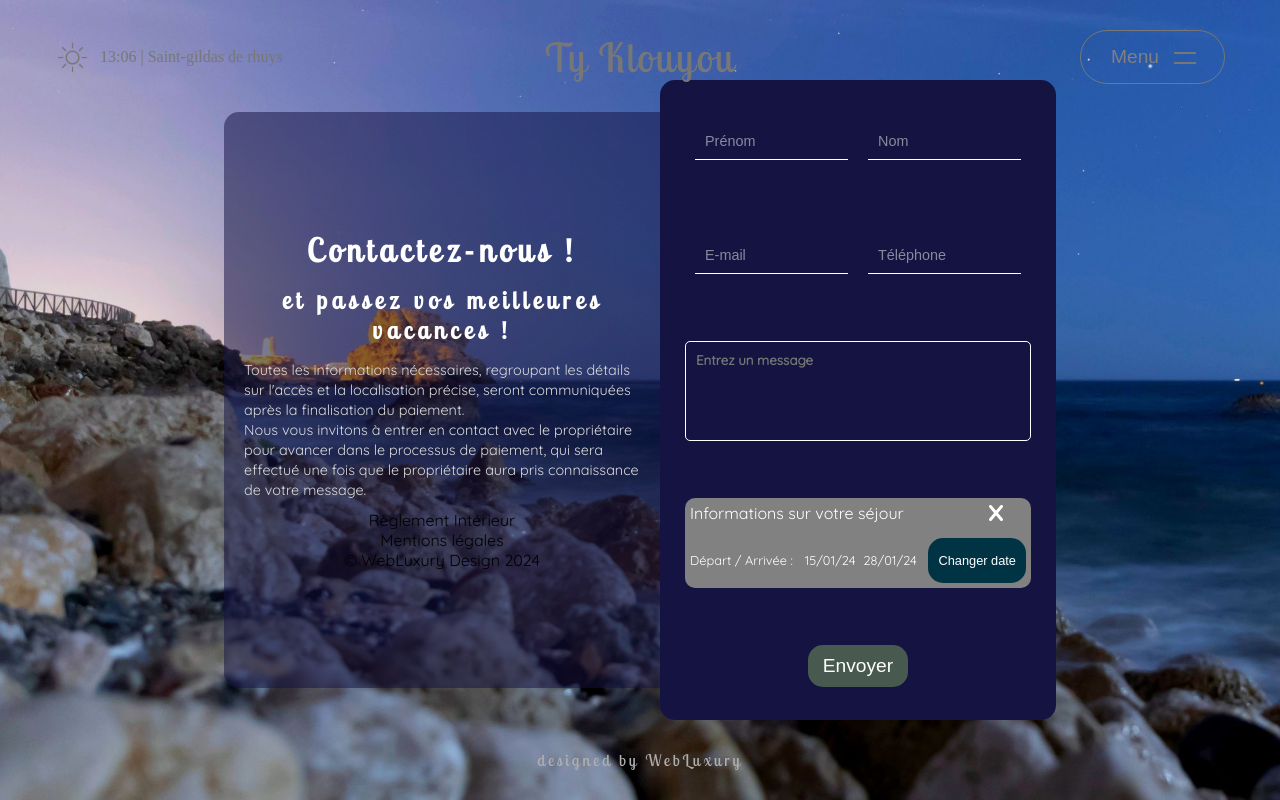
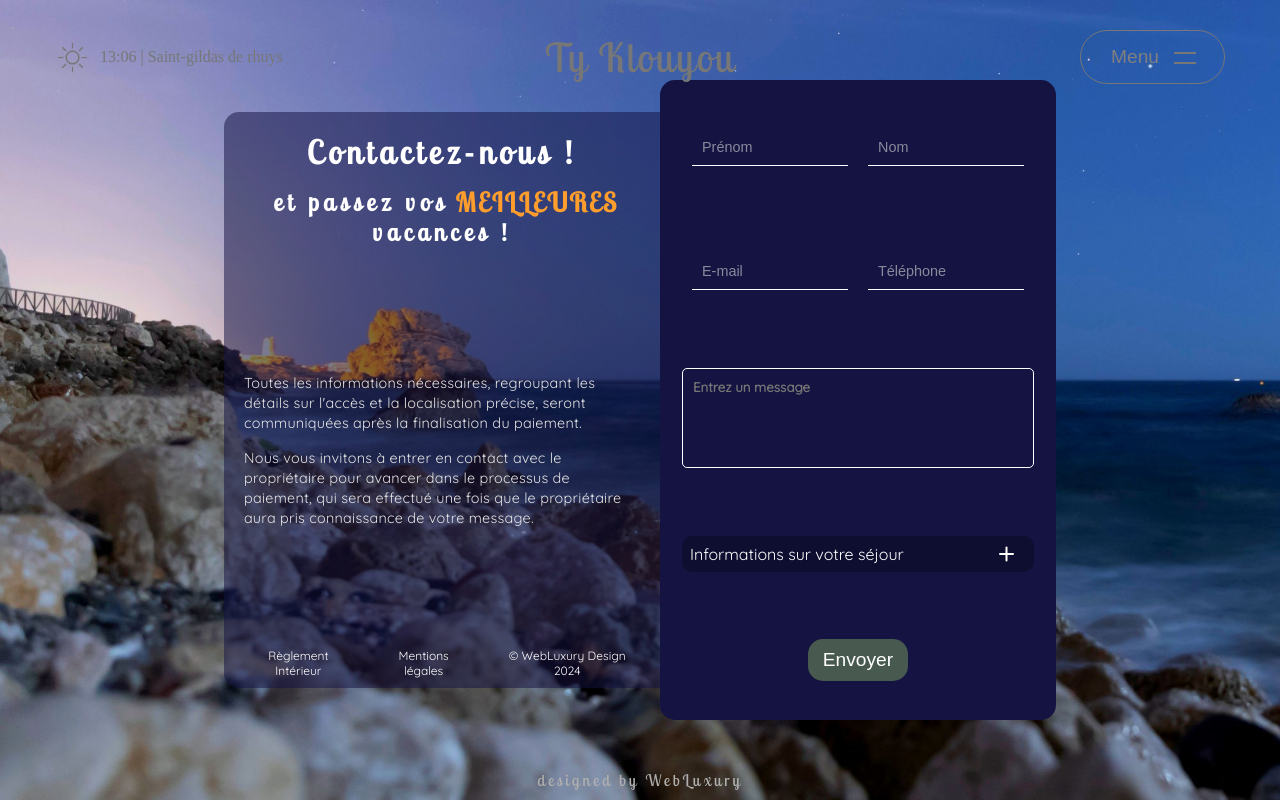
Before and after one commit to Adrien-legeleu/Ty-Klouyou-maison, a React (Create React App) app in the folder tyklouyou/: page /contact in a window 1280 px wide. Built offline with nearby package versions, Linux system fonts and the light colour scheme.

Commit message:
ty klouyou

```diff
--- a/tyklouyou/src/pages/Contact.jsx
+++ b/tyklouyou/src/pages/Contact.jsx
@@ -1,7 +1,25 @@
-import React from "react";
+import React, { useEffect, useRef, useState } from "react";
 import Header from "../components/Header";
+import { gsap } from "gsap";
 
 const Contact = () => {
+
+    const [isVisibleStay , setIsVisibleStay]=useState(false);
+    const stay=useRef()
+
+
+    useEffect(()=>{
+        if (isVisibleStay) {
+      gsap.to(stay.current, { duration: 1.5, visibility:"visible", height:"100%", marginTop: "10px" , padding:"8px"});
+    } else {
+      gsap.to(stay.current, { duration: 1.5, height: 0, visibility: "hidden", marginTop: "0px" , padding:"0" });
+    }
+  }, [isVisibleStay]);
+
+
+
+
+
   return (
     <div className="contact-container">
       <Header />
@@ -22,14 +40,16 @@ const Contact = () => {
             </div>
 
             <div className="stay-container">
-              <p className="text-visible">Informations sur votre séjour</p>
-              <div className="stay">
+              <p className={`text-visible ${isVisibleStay ? "croix" : ""}`} onClick={()=>setIsVisibleStay(!isVisibleStay)}>Informations sur votre séjour</p>
+              <div className="stay" ref={stay}>
                 <p>Départ / Arrivée : </p>
                 <div className="date-content">
                   <span>15/01/24</span>
                   <span>28/01/24</span>
                 </div>
-                <button>Changer date</button>
+                <div className="btn-date">
+                    <button>Changer date</button>
+                </div>
               </div>
             </div>
             <textarea placeholder="Entrez un message"></textarea>
@@ -41,7 +61,7 @@ const Contact = () => {
         <div className="contact-text">
           <div className="title">
             <h1>Contactez-nous !</h1>
-            <h2>et passez vos meilleures vacances !</h2>
+            <h2>et passez vos <span>MEILLEURES</span> vacances !</h2>
           </div>
           <div className="text">
             <p>
--- a/tyklouyou/src/style/pages/_contact.scss
+++ b/tyklouyou/src/style/pages/_contact.scss
@@ -10,6 +10,12 @@
     height: 80%;
     @include AlignChild(row-reverse, center, center);
     font-family: $fontR;
+    @media screen and (max-width:1100px) {
+            width: 70%;
+        }
+        @media screen and (max-width:1000px) {
+            width: 80%;
+        }
 
     .contact-form {
       height: 100%;
@@ -25,13 +31,13 @@
         align-items: center;
         justify-content: center;
         height: 100%;
-        padding: 5px 25px;
+        padding: 5px 22px;
 
-        .input{
-            @include AlignChild(row,center,center);
-            padding:10px;
-            input{
-                &::placeholder{
+        .input {
+          @include AlignChild(row, center, center);
+          padding: 10px;
+          input {
+            &::placeholder {
               color: rgba(216, 216, 216, 0.6);
             }
             padding: 10px;
@@ -65,95 +71,172 @@
         .stay-container {
           grid-area: f;
           color: white;
-        background: rgb(129, 129, 129);
-          padding: 5px;
+          background:#0e0e31;
           border-radius: 10px;
-          .text-visible{
+          .text-visible {
             position: relative;
+            padding: 8px;
             width: 100%;
+            cursor: pointer;
+            &.croix {
+              &::before {
+                transform: rotate(0);
+                transition: 0.5s ease;
+              }
+              &::after {
+                opacity: 0;
+                transition: 1s ease;
+              }
+            }
+            &::before {
+              content: "";
+              position: absolute;
+              width: 15px;
+              height: 2px;
+              background: white;
+              right: 20px;
+              border-radius: 150px;
+              top: 50%;
+              transform: translateY(-50%) rotate(90deg);
+              transition: 0.5s ease;
+            }
+            &::after {
+              content: "";
+              position: absolute;
+              width: 15px;
+              height: 2px;
+              background: white;
+              right: 20px;
+              border-radius: 150px;
+              top: 50%;
+              transform: translateY(-50%) rotate(0deg);
+              transition: 0.5s ease;
+            }
+          }
+        }
+
+        .stay {
+          font-size: 0.8rem;
+        background: #0d0d31;
+        border-radius: 10px;
+          gap: 10px;
+          width: 100%;
+          @include AlignChild(row,center,space-between);
+          position: relative;
+
+          @media screen and (max-width:1250px) {
+            display: grid;
+            grid-template-areas: "a b " "c c";
+            align-items: center;
+            justify-content: space-evenly;
+            gap: 8px;
+          }
+
           &::before{
             content: "";
             position: absolute;
-                width: 20px;
-                height: 3px;
-                background: white;
-                right: 20px;
-                border-radius: 80px;
-                top: 50%;
-                transform: translateY(-50%) rotate(50deg);
+            width: 90%;
+            height: 1px;
+            top: -4px;
+            left: 50%;
+            transform: translateX(-50%);
+            border-top: 3px dashed #877f9c2f;
+          }
 
+          .btn-date{
+            @media screen and (max-width:1250px) {
+                    @include AlignChild(row, center,flex-end);
+                    grid-area: c;
                 }
-            &::after{
-                content: "";
-                position: absolute;
-                width: 20px;
-                height: 3px;
-                background: white;
-                right: 20px;
-                border-radius: 80px;
-                top: 50%;
-                transform: translateY(-50%) rotate(130deg) ;
-
+            button {
+                    font-size: 0.7rem;
+                    padding: 12px 10px;
+                    border-radius: 10px;
           }
           }
-            .stay{
-                margin-top: 15px;
-                @include AlignChild(row, center, space-between);
-                font-size: 0.8rem;
-                gap: 10px;
-                width: 100%;
-
-                .date-content{
+          .date-content {
             @include AlignChild(row, center, center);
             gap: 8px;
-                }
-
-                button{
-                    font-size: 0.8rem;
-                    padding: 15px 10px;
+            @media screen and (max-width:1250px) {
+            grid-area: b;
           }
           }
         }
         .btn {
           grid-area: g;
           @include AlignChild(row, center, center);
-          button{
+          button {
             background: $green1;
           }
         }
       }
     }
     .contact-text {
-      padding: 20px;
+      padding: 20px 20px 10px;
       flex: 1;
       height: 90%;
       width: 90%;
       border-radius: 15px 0 0 15px;
       background: #14134283;
-      @include AlignChild(column, center, center);
+      @include AlignChild(column, center, space-between);
       text-align: center;
       h1,
       h2 {
         font-family: $fontTR;
         letter-spacing: 5px;
         color: white;
+        @media screen and (max-width:1150px) {
+            font-size: 1.2rem;
+        }
       }
       h2 {
         margin-top: 15px;
+        span{
+            color: $cream;
+            letter-spacing: 2px;
+            display: inline-block;
+            transform: scale(1.1);
+            margin-left: 5px;
+        }
       }
       .text {
         text-align: left;
         line-height: 20px;
+        letter-spacing: 0.25px;
         font-size: 0.9rem;
         font-family: $fontR;
+        display: flex;
+        flex-direction: column;
+        gap: 15px;
         margin: 15px 0 10px;
-        color: rgb(219, 219, 219);
+        color: rgb(228, 228, 228);
+         @media screen and (max-width:1150px) {
+            font-size: 0.8rem;
+            line-height: 18px;
+        }
+      }
+      .info-legal{
+        @include AlignChild(row,center,center);
+        gap: 25px;
+        li{
+            color: white;
+            font-size: 0.75rem;
+            transition: 0.25s ease-in-out;
+            cursor: pointer;
+             @media screen and (max-width:1150px) {
+            font-size: 0.6rem;
+        }
+            &:hover{
+                color: $cream;
+                transform: translate(3px , -4px) scale(1.05);
+            }
+        }
       }
     }
   }
   .signature {
     position: absolute;
-    bottom: 30px;
+    bottom:10px;
     left: 50%;
     transform: translateX(-50%);
     color: rgb(175, 175, 175);
```
Lines whose indentation alone changed are shown as unchanged.
